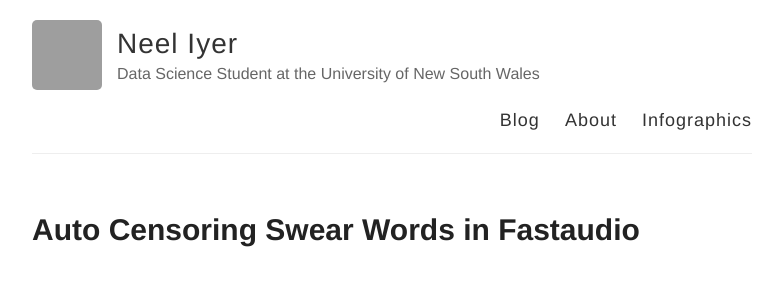
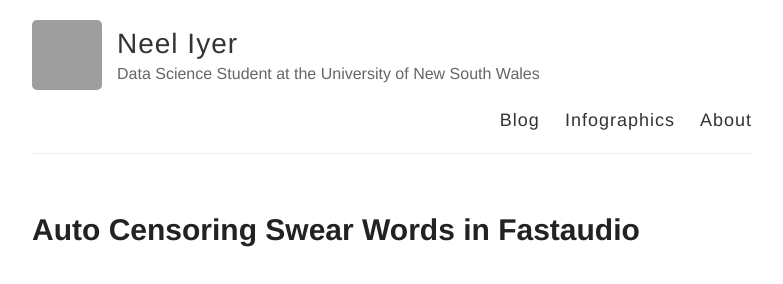
Before and after one commit to neelriyer/neelriyer.github.io, a Jekyll site: the page built from index.html, in a window 1280 px wide and 900 px high. Shown: the top 284 px of the window, without its empty margins (248-1031 px from the left). Built offline with Jekyll 4.4.1, drawn with Linux system fonts in a browser that asks for light colours; part of the change alters nothing that is shown; grey boxes are pictures that could not be loaded.

```diff
--- a/_layouts/default.html
+++ b/_layouts/default.html
@@ -41,8 +41,8 @@
 
           <nav>
             <a href="{{ site.baseurl }}/">Blog</a>
+            <a href="{{ site.baseurl }}/infographics">Infographics</a>
             <a href="{{ site.baseurl }}/about">About</a>
-            <a href="{{ site.baseurl }}/infographics">Infographics</a>
           </nav>
         </header>
       </div>
```
